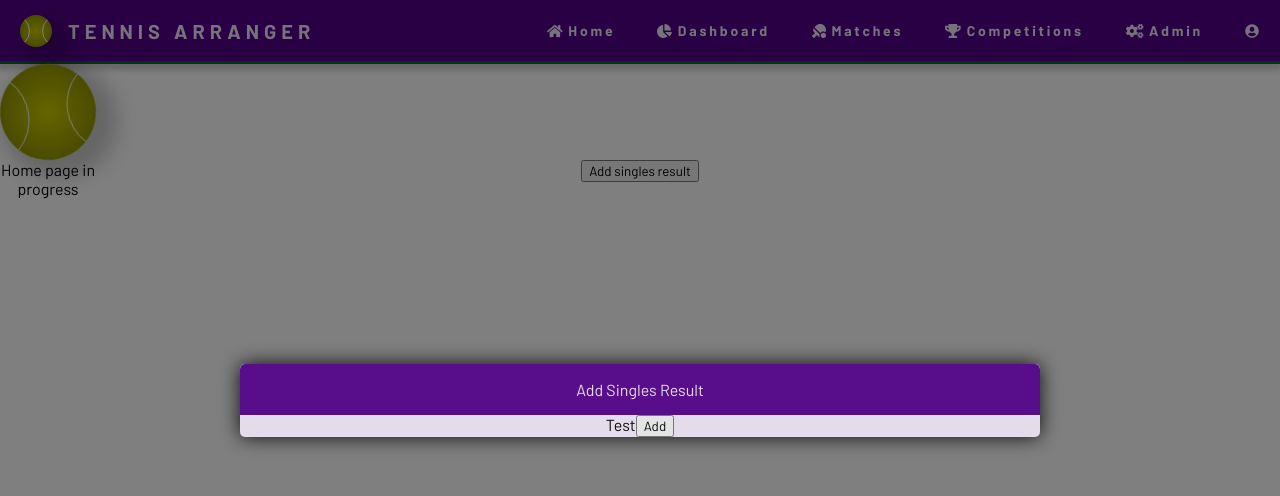
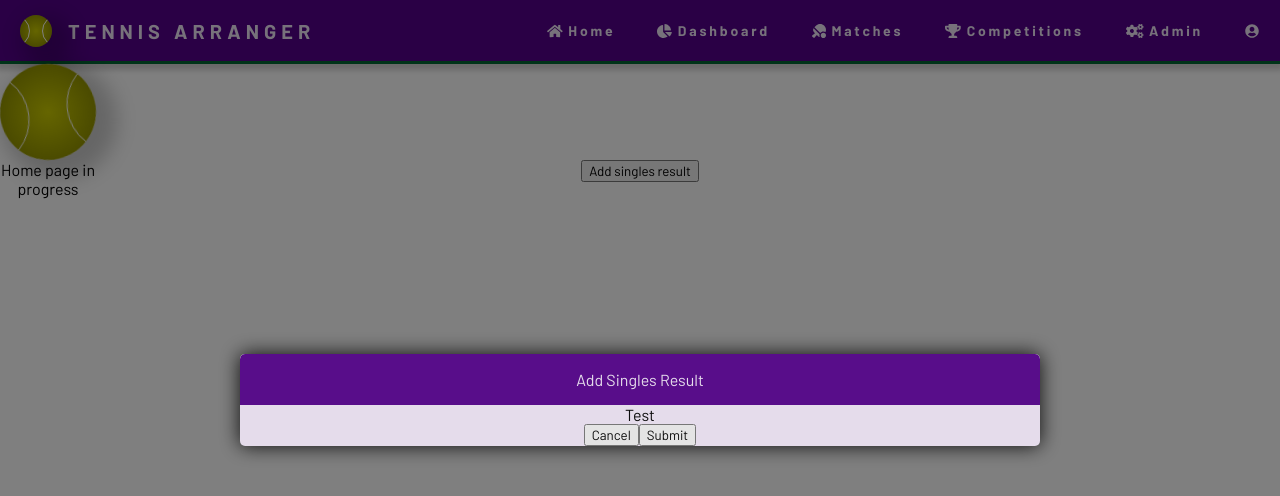
Before and after one commit to JustinRickard/TennisMatchArranger, an Angular app in the folder frontend/portal/: page / in a window 1280 px wide. Both pictures are taken after a click on the button "Add singles result". Shown: the top 496 px of the page. Built offline with nearby package versions, Linux system fonts and the light colour scheme.

Commit message:
Add event emitter

```diff
--- a/frontend/portal/src/app/home/home.component.html
+++ b/frontend/portal/src/app/home/home.component.html
@@ -1,8 +1,13 @@
 <loader message="Home page in progress" className="medium"></loader>
 
-<app-modal-builder header="Add Singles Result" triggerButtonText="Add singles result">
-        <mb-content-1>Test</mb-content-1>
-        <mb-content-2>
-            <button (click)="addSinglesResult()">Add</button>
-        </mb-content-2>
+<app-modal-builder
+    header="Add Singles Result"
+    triggerButtonText="Add singles result"
+    (submitAction)="addSinglesResult($event)"
+>
+    <mb-content-1>
+        <div>Test</div>
+    </mb-content-1>
+    <mb-content-2>
+    </mb-content-2>
 </app-modal-builder>
--- a/frontend/portal/src/app/home/home.component.ts
+++ b/frontend/portal/src/app/home/home.component.ts
@@ -6,7 +6,7 @@ import { ModalBuilderComponent } from 'src/app/shared/builders/modal-builder/mod
 @Component({
   selector: 'app-home',
   templateUrl: './home.component.html',
-  styleUrls: ['./home.component.scss'],
+  styleUrls: ['./home.component.scss']
 })
 export class HomeComponent implements OnInit {
   @ViewChild(ModalBuilderComponent, null) modalBuilder:ModalBuilderComponent;
@@ -17,12 +17,8 @@ export class HomeComponent implements OnInit {
     this.showAddSinglesModal = false;
   }
 
-  toggleSinglesModal() {
-    this.showAddSinglesModal = !this.showAddSinglesModal;
-  }
-
-  addSinglesResult () {
-    console.log("adding result...", this.resultService);
+  addSinglesResult (event:any) {
+    console.log("adding result...", event);
     const result = new SinglesResult("2020-02-01", "test-loc", "test-evt", "p1", "p2", [6,6], [4,1]);
     this.resultService.addSinglesResult(result); // TODO: wait on result
     this.modalBuilder.toggleShow();
@@ -30,5 +26,4 @@ export class HomeComponent implements OnInit {
 
   ngOnInit() {
   }
-
 }
--- a/frontend/portal/src/app/shared/builders/modal-builder/modal-builder.component.html
+++ b/frontend/portal/src/app/shared/builders/modal-builder/modal-builder.component.html
@@ -7,6 +7,8 @@
             </content-1>
             <content-2>
                     <ng-content select="mb-content-2"></ng-content>
+                    <button (click)="toggleShow()">Cancel</button>
+                    <button (click)="submit()">Submit</button>
             </content-2>
     </app-modal>
 </div>
--- a/frontend/portal/src/app/shared/builders/modal-builder/modal-builder.component.ts
+++ b/frontend/portal/src/app/shared/builders/modal-builder/modal-builder.component.ts
@@ -1,4 +1,4 @@
-import { Component, OnInit, Input } from '@angular/core';
+import { Component, OnInit, Input, Output, EventEmitter } from '@angular/core';
 
 @Component({
   selector: 'app-modal-builder',
@@ -10,8 +10,9 @@ export class ModalBuilderComponent implements OnInit {
   @Input() header: string;
   @Input() triggerButtonText: string;
 
+  @Output() submitAction = new EventEmitter<string>();
+
   show:boolean;
-
 
   constructor() {
     this.show = false;
@@ -21,6 +22,10 @@ export class ModalBuilderComponent implements OnInit {
     this.show = !this.show;
   }
 
+  submit() {
+    this.submitAction.emit("Form Data...");
+  }
+
   ngOnInit() {
   }
 
```
